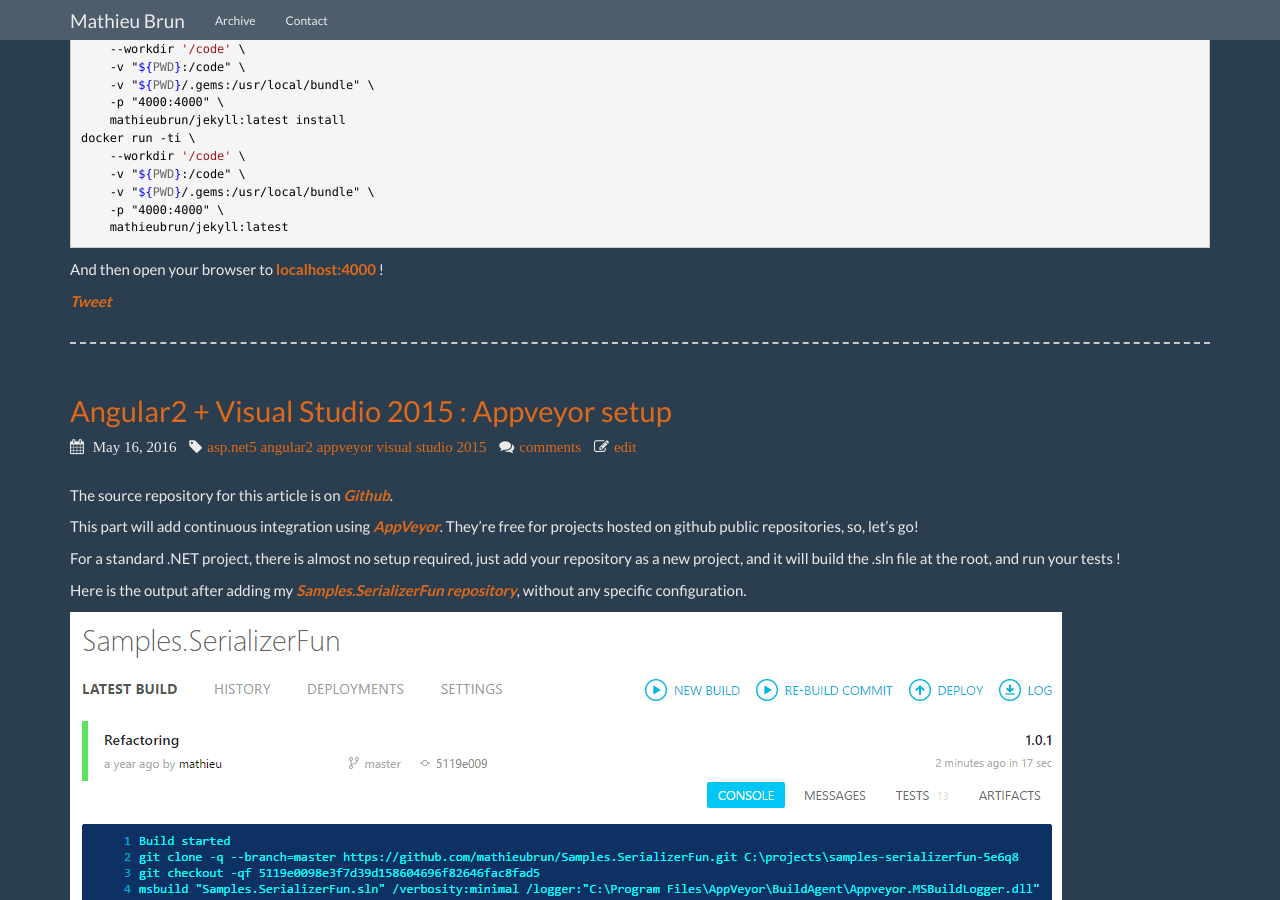
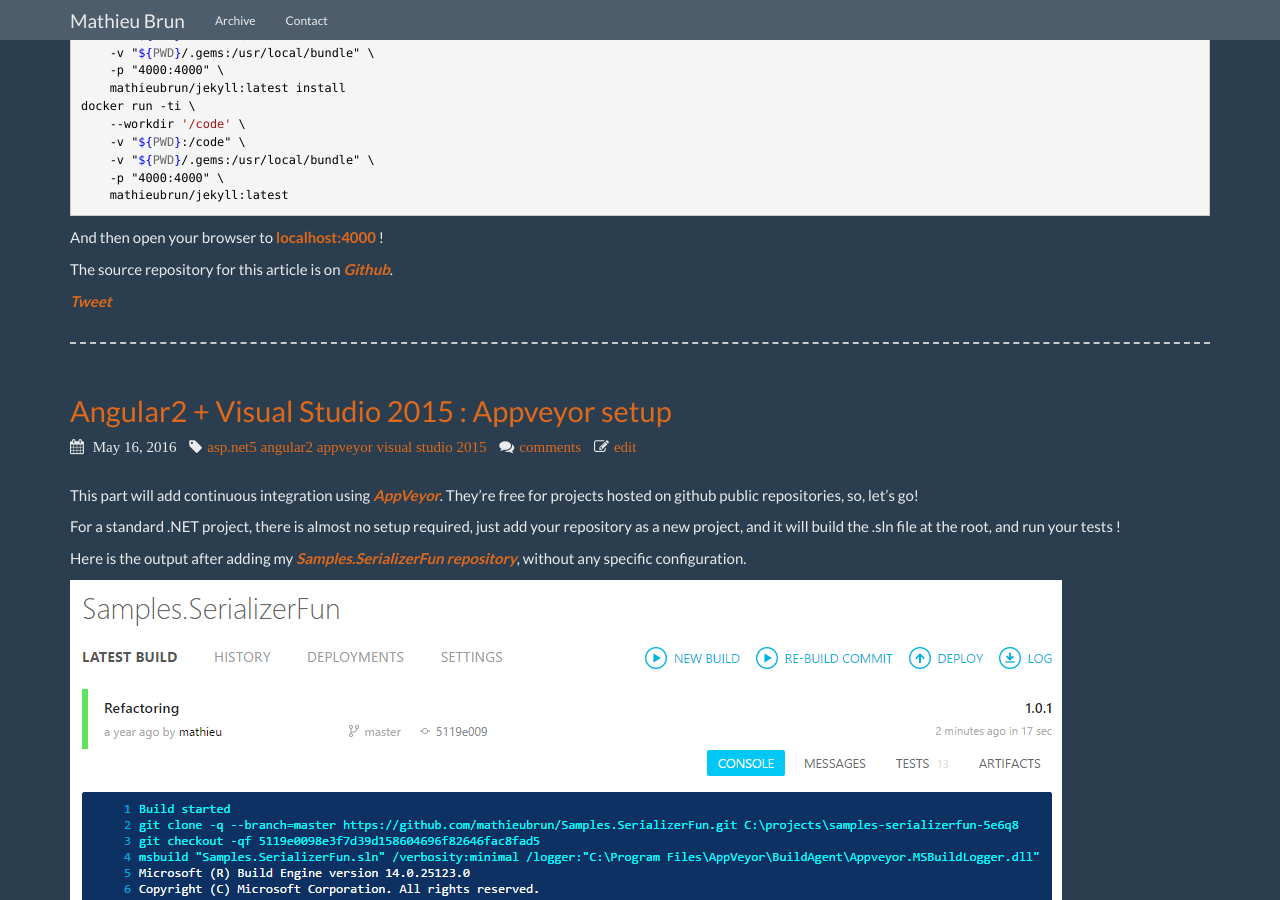
Before and after one commit to mathieubrun/mathieubrun.github.io, a Jekyll site: the page built from index.html, in a window 1280 px wide and 900 px high, scrolled down 1044 px. Built offline with Jekyll 4.4.1, drawn with Linux system fonts in a browser that asks for light colours; nearby versions of some CDN libraries; the list of posts is cut into pages by our own code; comment, search, counter and statistics services are not loaded; some of the changed text lies outside the part shown.

Commit message:
Put repo link at article end

```diff
--- a/_includes/article.html
+++ b/_includes/article.html
@@ -5,10 +5,10 @@
 	</header>
 
 	<section itemprop="articleBody">
-		{{ if post.github }}<p>The source repository for this article is on <a href="{{ post.github }}">Github</a>.</p>{{ endif }}
 		{{ content | excerpt }}
 		{% capture excerpted %}{{ content | has_excerpt }}{% endcapture %}
 		{% if excerpted == 'true' %}<a href="{{ post.url }}" class="more-link">{{ site.excerpt_link }}</a>{% endif %}
+		{{ if post.github }}<p>The source repository for this article is on <a href="{{ post.github }}">Github</a>.</p>{{ endif }}
 
 		{% include post/sharing.html %}
 	</section>
@@ -20,8 +20,8 @@
 	</header>
 
 	<section class="entry-content" itemprop="articleBody">
+		{{ content }}
 		{{ if post.github }}<p>The source repository for this article is on <a href="{{ post.github }}">Github</a>.</p>{{ endif }}
-		{{ content }}
 	</section>
 
 {% endif %}
```
